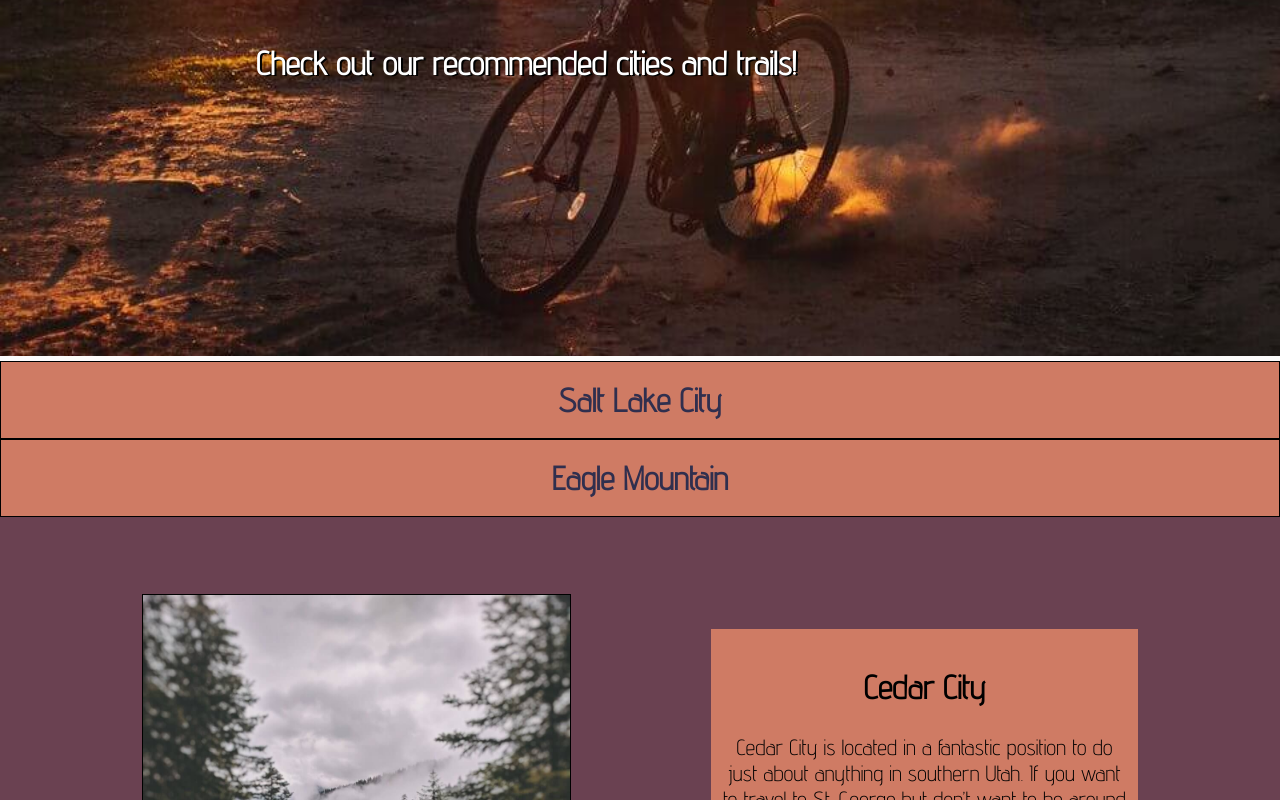
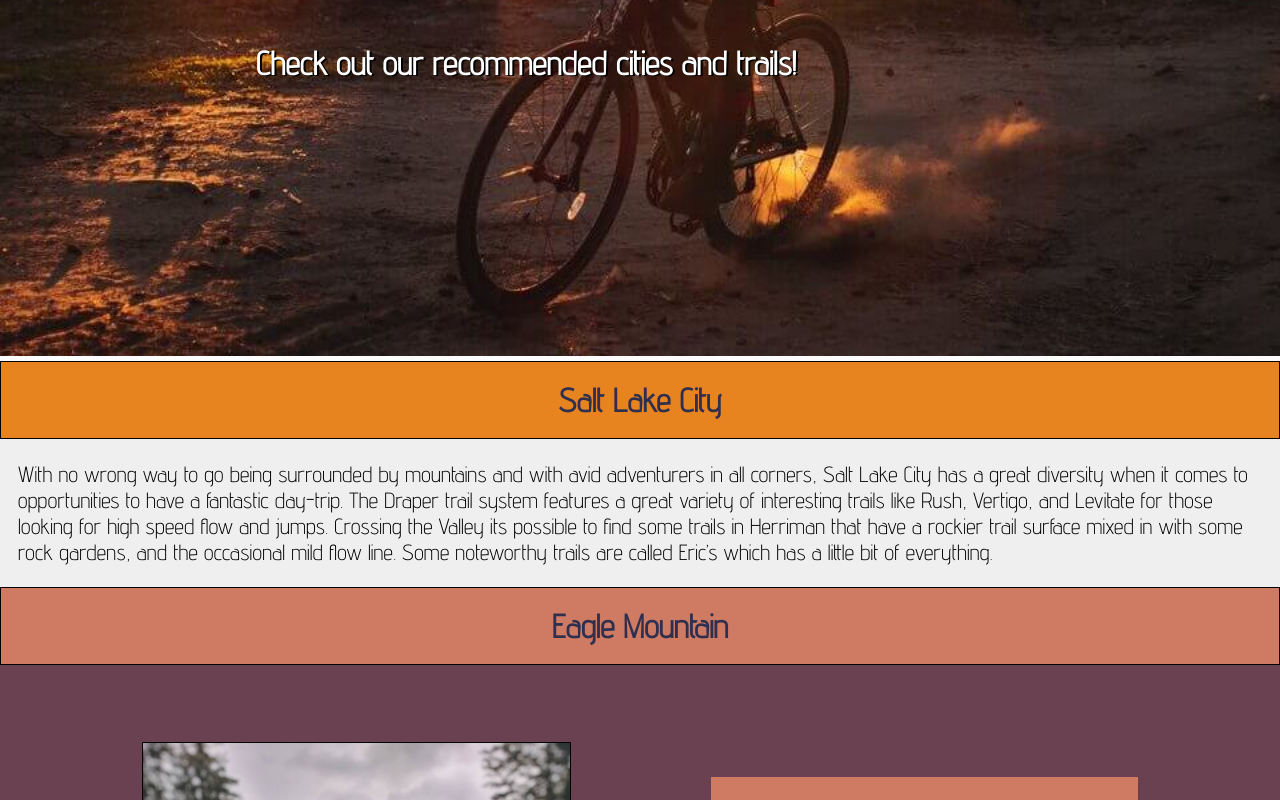
Before and after one commit to Nate-Frank/wdd130, a plain HTML site: page greatescapes/trails.html in a window 1280 px wide. Both pictures are taken after a click on the button "Salt Lake City". Shown: the part 695-1495 px from the top of the page. Drawn offline with Linux system fonts and the light colour scheme.

Commit message:
script update

```diff
--- a/greatescapes/trails.html
+++ b/greatescapes/trails.html
@@ -38,6 +38,24 @@
             <div class="panel">
               <p>Off the beaten path Eagle Mountain is home to a great number of trails and even a Cross Country race course loop but despite all this is often seen as a backup option and second choice when visiting the Salt Lake area. These trails hold up exceptionally well when it rains or even lightly snows and if they do become muddy often dry up quickly making this the place to go after or even during a rainy day to get the most bang for your buck. There are two distinct areas of Eagle Mountain, the first beginning a short distance after hidden hollow elementary with a small beginner course as well as several cross-country courses and trails. The Second area is primarily a skills area that contains a variety of Jumps, Drops, Berms, Rollers, and even wall rides.</p>
             </div>
+            <script>var acc = document.getElementsByClassName("accordion");
+                var i;
+
+                for (i = 0; i < acc.length; i++) {
+                  acc[i].addEventListener("click", function() {
+                    /* Toggle between adding and removing the "active" class,
+                    to highlight the button that controls the panel */
+                    this.classList.toggle("active");
+
+                    /* Toggle between hiding and showing the active panel */
+                    var panel = this.nextElementSibling;
+                    if (panel.style.display === "block") {
+                      panel.style.display = "none";
+                    } else {
+                      panel.style.display = "block";
+                    }
+                  });
+                }</script>
         <main class="trail-grid">
             <div id="t-background"></div>
             <img class="t-mountains" src="images/trail_forest.jpg" alt="Trail through a dense forest of pinetrees">
```
